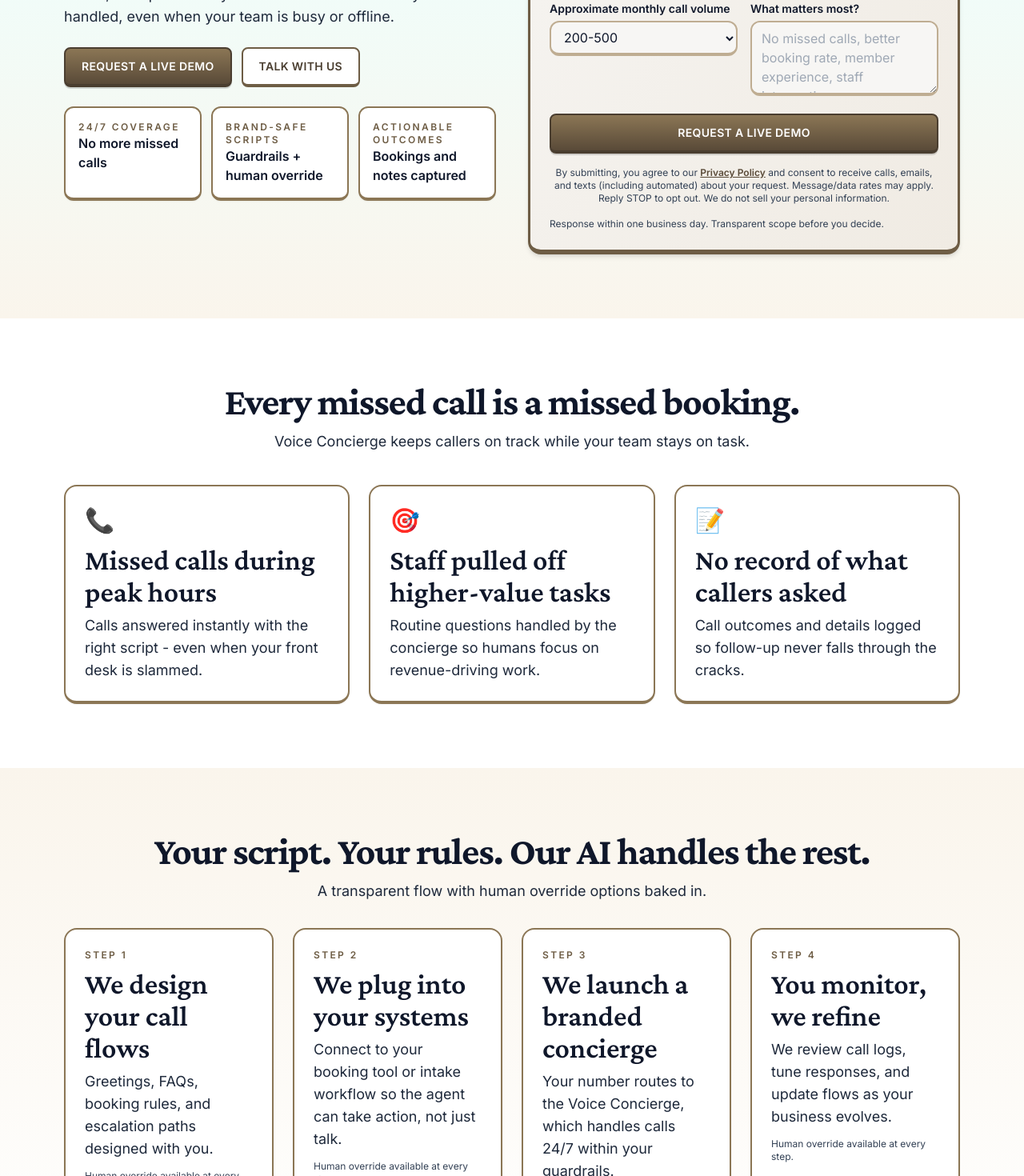
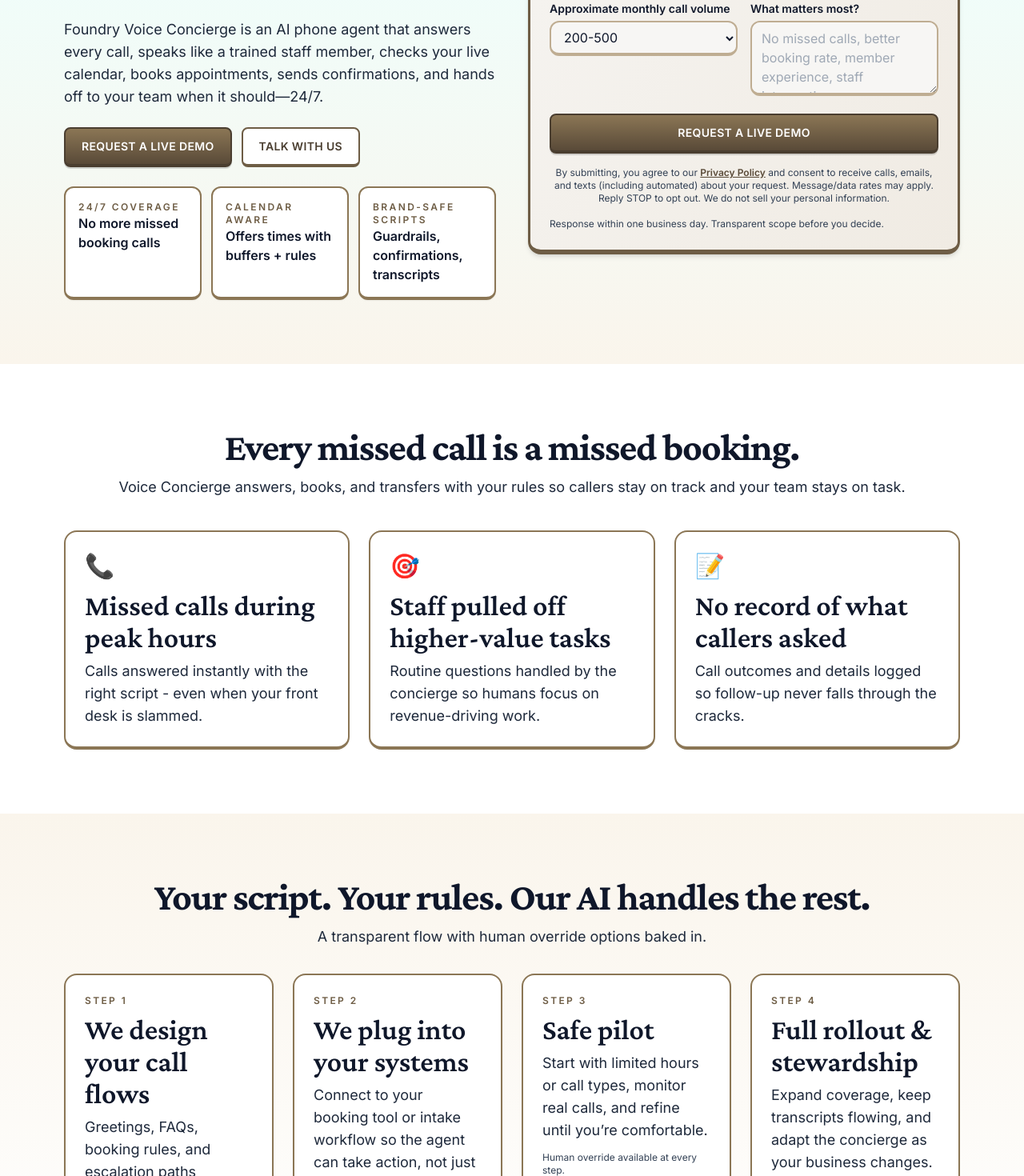
Before and after one commit to markl2305/dominusfoundry, a Next.js app: page /voice-concierge in a window 1280 px wide. Shown: the part 620-2090 px from the top of the page at 80% size. Built offline with nearby package versions, Linux system fonts and the light colour scheme; no server answers.

Commit message:
agent page and header

```diff
--- a/app/voice-concierge/campaign/page.tsx
+++ b/app/voice-concierge/campaign/page.tsx
@@ -20,7 +20,13 @@
     <header className="border-b border-neutral-800 bg-black/80 backdrop-blur">
       <div className="mx-auto flex max-w-6xl items-center justify-between px-4 py-3 md:px-6">
         <Link href="/" className="flex items-center gap-2">
-          <Image src="/logo-full.svg" alt="Dominus Foundry" width={140} height={48} className="h-8 w-auto" />
+          <Image
+            src="/logo-full.svg"
+            alt="Dominus Foundry"
+            width={280}
+            height={96}
+            className="h-16 w-auto md:h-18"
+          />
         </Link>
         <div className="flex flex-col items-end gap-1 text-xs md:text-sm">
           <a href="tel:+18667103313" className="font-medium text-neutral-100 hover:text-emerald-400">
--- a/app/voice-concierge/page.js
+++ b/app/voice-concierge/page.js
@@ -4,7 +4,7 @@
 export const metadata = {
   title: "Foundry Voice Concierge - AI Phone Agent | Dominus Foundry",
   description:
-    "Never miss a call again. Foundry Voice Concierge answers, books, and qualifies callers in your brand voice with human-safe guardrails.",
+    "Never miss a booking call again. Foundry Voice Concierge answers every call, checks your live calendar, books, sends confirmations, and transfers when it should—always on-brand.",
 };
 
 export default function VoiceConciergePage() {
@@ -16,11 +16,11 @@
             <div className="space-y-6">
               <p className="label-foundry">Foundry Voice Concierge</p>
               <h1 className="heading-forge-xl text-slate-900">
-                Never Miss a Call Again - Without Hiring Another Receptionist.
+                Never Miss a Booking Call Again - Without Hiring Another Receptionist.
               </h1>
               <div className="divider-forged" />
               <p className="body-foundry">
-                Foundry Voice Concierge is an AI phone agent that answers, books, and qualifies in your brand&apos;s voice - so every call is handled, even when your team is busy or offline.
+                Foundry Voice Concierge is an AI phone agent that answers every call, speaks like a trained staff member, checks your live calendar, books appointments, sends confirmations, and hands off to your team when it should—24/7.
               </p>
               <div className="flex flex-col gap-3 sm:flex-row sm:items-center">
                 <Button href="#voice-concierge-form" className="justify-center">
@@ -33,15 +33,15 @@
               <div className="grid gap-3 sm:grid-cols-3">
                 <div className="card-forged rounded-xl bg-white p-4 shadow-sm">
                   <p className="label-foundry">24/7 coverage</p>
-                  <p className="text-base font-semibold text-slate-900">No more missed calls</p>
+                  <p className="text-base font-semibold text-slate-900">No more missed booking calls</p>
+                </div>
+                <div className="card-forged rounded-xl bg-white p-4 shadow-sm">
+                  <p className="label-foundry">Calendar aware</p>
+                  <p className="text-base font-semibold text-slate-900">Offers times with buffers + rules</p>
                 </div>
                 <div className="card-forged rounded-xl bg-white p-4 shadow-sm">
                   <p className="label-foundry">Brand-safe scripts</p>
-                  <p className="text-base font-semibold text-slate-900">Guardrails + human override</p>
-                </div>
-                <div className="card-forged rounded-xl bg-white p-4 shadow-sm">
-                  <p className="label-foundry">Actionable outcomes</p>
-                  <p className="text-base font-semibold text-slate-900">Bookings and notes captured</p>
+                  <p className="text-base font-semibold text-slate-900">Guardrails, confirmations, transcripts</p>
                 </div>
               </div>
             </div>
@@ -67,7 +67,7 @@
         <div className="mx-auto max-w-6xl px-4 py-14 md:py-20 space-y-10">
           <div className="text-center space-y-3">
             <h2 className="heading-forge-lg">Every missed call is a missed booking.</h2>
-            <p className="body-foundry text-slate-800">Voice Concierge keeps callers on track while your team stays on task.</p>
+            <p className="body-foundry text-slate-800">Voice Concierge answers, books, and transfers with your rules so callers stay on track and your team stays on task.</p>
           </div>
           <div className="grid gap-6 md:grid-cols-3">
             {[
@@ -114,12 +114,12 @@
                 body: "Connect to your booking tool or intake workflow so the agent can take action, not just talk.",
               },
               {
-                title: "We launch a branded concierge",
-                body: "Your number routes to the Voice Concierge, which handles calls 24/7 within your guardrails.",
+                title: "Safe pilot",
+                body: "Start with limited hours or call types, monitor real calls, and refine until you’re comfortable.",
               },
               {
-                title: "You monitor, we refine",
-                body: "We review call logs, tune responses, and update flows as your business evolves.",
+                title: "Full rollout & stewardship",
+                body: "Expand coverage, keep transcripts flowing, and adapt the concierge as your business changes.",
               },
             ].map((step, index) => (
               <div key={step.title} className="card-forged rounded-2xl bg-white p-6 shadow-sm">
@@ -213,13 +213,13 @@
         <div className="mx-auto max-w-6xl px-4 py-14 md:py-20 space-y-8">
           <div className="text-center space-y-3">
             <h2 className="heading-forge-lg">What operators are aiming for with Voice Concierge.</h2>
-            <p className="body-foundry text-slate-800">Realistic targets, not hype. Replace with validated results as pilots grow.</p>
+            <p className="body-foundry text-slate-800">Realistic, defensible outcomes—no hype.</p>
           </div>
           <div className="grid gap-6 md:grid-cols-3">
             {[
-              { value: "Reduce missed calls by 60-90%.", note: "Targets depend on call routing and hours; we right-size expectations together." },
-              { value: "Increase booking rate from inbound calls by 15-30%.", note: "Pilot results will confirm and refine this range." },
-              { value: "Free 10-20 hours of staff time per month.", note: "Varies with call volume and scheduling complexity." },
+              { value: "Fewer missed calls during peak and after-hours windows.", note: "We start with coverage where you’re losing the most bookings." },
+              { value: "More calendar slots filled without pulling staff off in-person work.", note: "Calendar-aware booking with your buffers and blackout dates." },
+              { value: "Reduced front-desk call load.", note: "Concierge handles the routine, your team handles the high-value conversations." },
             ].map((metric) => (
               <div key={metric.value} className="card-forged rounded-2xl bg-tan-50 p-6 shadow-sm">
                 <p className="text-xl font-semibold text-slate-900">{metric.value}</p>
```
Also changed, not shown: 2 other files (tests, documents, lock files or other folders).
